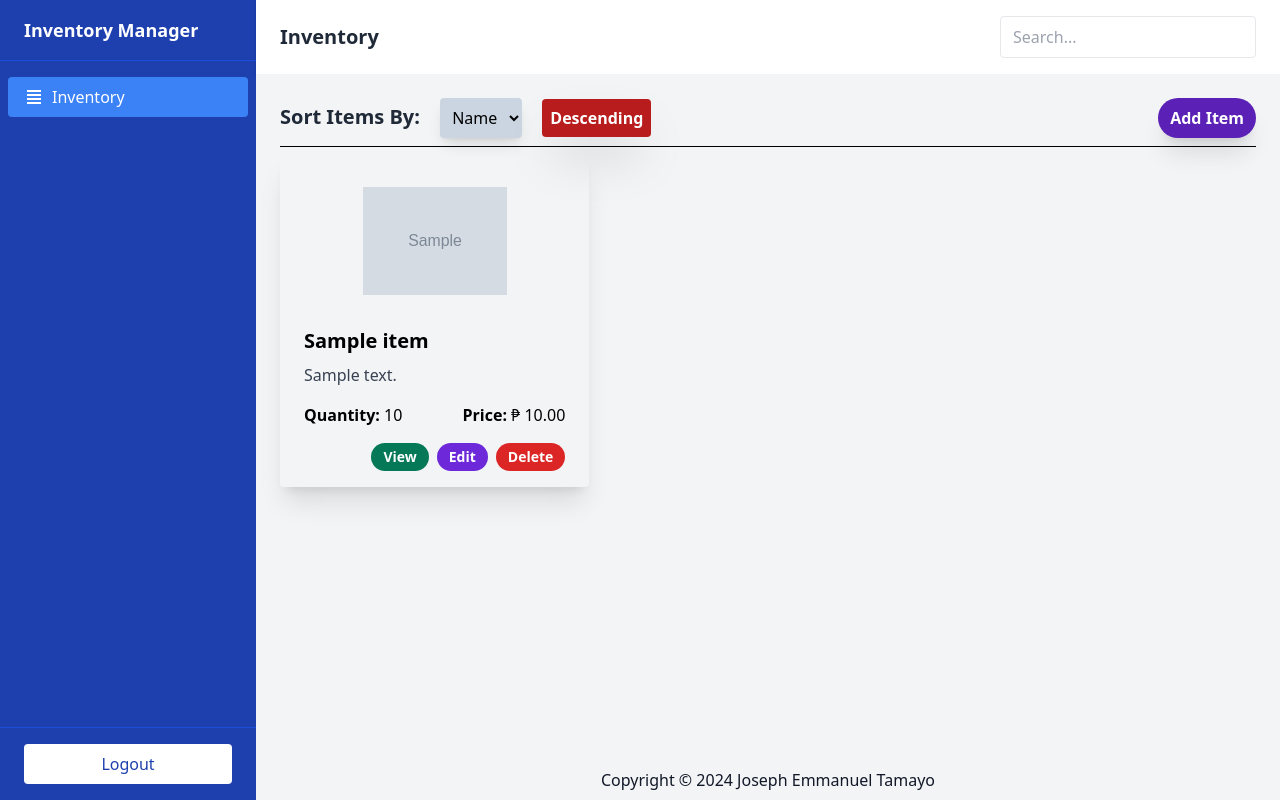
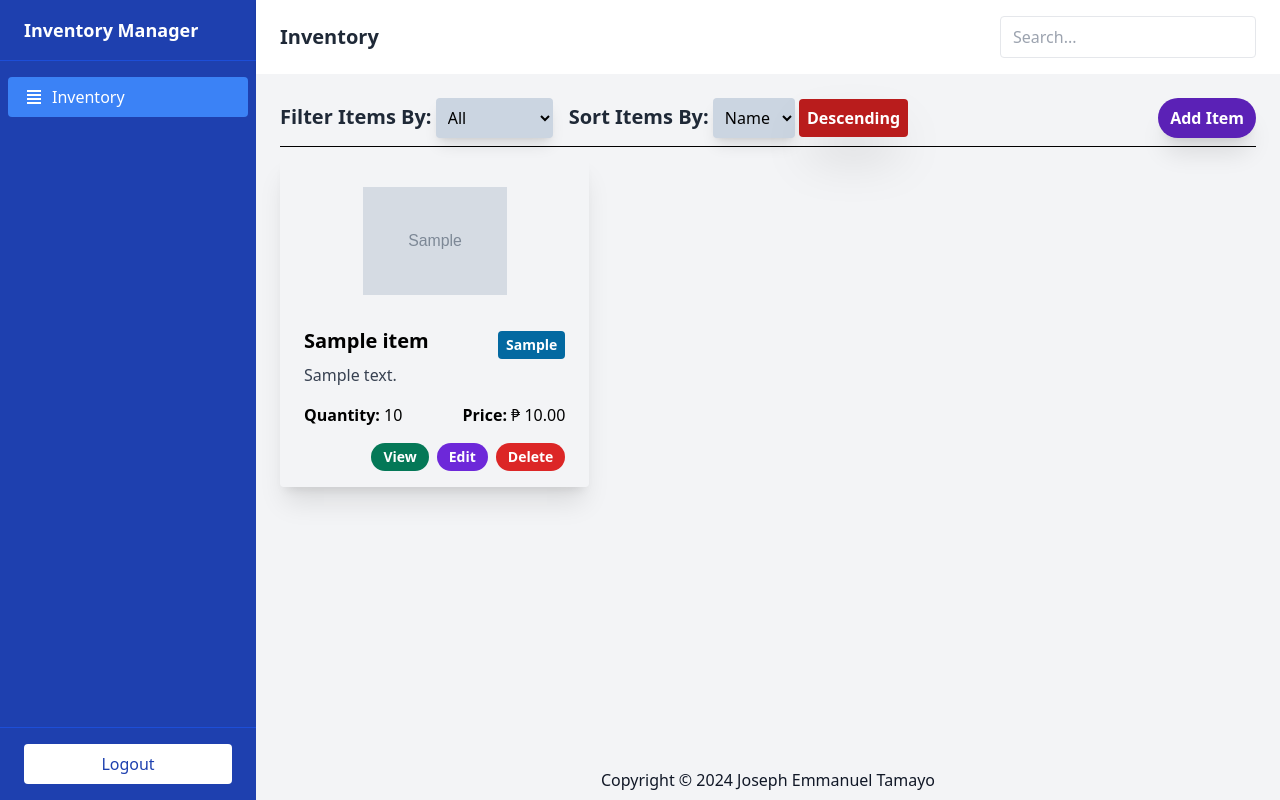
Before and after one commit to jetyamato/bayan-academy-project, a Node server app: page /items in a window 1280 px wide. Run offline with Node 20, Linux system fonts and the light colour scheme; a user stored in the database is signed in; tables that the repository leaves empty hold one stand-in row (values such as "Sample post"); grey boxes marked "Sample" are stand-in pictures; some libraries are stand-ins or nearby versions.

Commit message:
Filtering Items

```diff
--- a/public/js/items-scripts.js
+++ b/public/js/items-scripts.js
@@ -14,6 +14,7 @@ document.addEventListener("DOMContentLoaded", function () {
   const sortOrderButton = document.querySelector('label[for="sortOrder"]');
   const sortOrderToggle = document.getElementById("sortOrder");
   const sortCriterion = document.querySelector('#sort');
+  const filterCriterion = document.querySelector('#filter');
   let modalMode = modalOverlay.dataset.modalMode;
 
   function updateSortOrderState() {
@@ -294,6 +295,10 @@ document.addEventListener("DOMContentLoaded", function () {
     window.location.href = `/items?sort=${sortCriterion.value}:${sortOrderToggle.checked ? "asc" : "desc"}`;
   });
 
+  filterCriterion.addEventListener("change", function () {
+    window.location.href = `/items?category=${filterCriterion.value}`;
+  });
+
   logoutButton.addEventListener("click", function () {
     Swal.fire({
       title: "Are you sure?",
--- a/src/controllers/itemController.js
+++ b/src/controllers/itemController.js
@@ -12,7 +12,12 @@ exports.getAllItems = async (req, res) => {
     const [field, order] = sortParam.split(":");
     const sort = { [field]: order === "desc" ? -1 : 1 };
 
-    const result = await paginateItems(page, limit, {}, sort);
+    let query = {};
+    if (req.query.category && req.query.category.toLowerCase() !== "all") {
+      query.category = { $regex: new RegExp(`^${req.query.category}$`, "i") }; // Case-insensitive match
+    }
+
+    const result = await paginateItems(page, limit, query, sort);
     const data = {
       items: result.docs,
       pagination: {
@@ -24,6 +29,7 @@ exports.getAllItems = async (req, res) => {
       },
       activeLink: "items",
       sortParam,
+      filter: query.category,
     };
 
     return res.render("items/all", {data});
--- a/src/middleware/authenticateToken.js
+++ b/src/middleware/authenticateToken.js
@@ -7,15 +7,16 @@ function authenticateToken(req, res, next) {
 
   if (!token) {
     return res.redirect('/auth/login');
+  } else {
+    jwt.verify(token, secretKey, (err, user) => {
+      if (err) {
+        return res.status(403).json({ message: 'Forbidden' });
+      }
+      req.user = user;
+      next();
+    });
   }
 
-  jwt.verify(token, secretKey, (err, user) => {
-    if (err) {
-      return res.status(403).json({ message: 'Forbidden' });
-    }
-    req.user = user;
-    next();
-  });
 }
 
 module.exports = authenticateToken;
--- a/src/views/items/add.ejs
+++ b/src/views/items/add.ejs
@@ -36,6 +36,12 @@
               placeholder="Enter item description"></textarea>
           </div>
           <div class="mb-4">
+            <label class="block text-gray-700">Category</label>
+            <input type="text" name="itemCategory" id="itemCategory"
+              class="border border-gray-300 rounded w-full p-2 focus:outline-none focus:ring focus:border-blue-300"
+              placeholder="Enter item category">
+          </div>
+          <div class="mb-4">
             <label class="block text-gray-700">Quantity</label>
             <input type="number" name="itemQuantity" id="itemQuantity"
               class="border border-gray-300 rounded w-full p-2 focus:outline-none focus:ring focus:border-blue-300"
--- a/src/views/items/all.ejs
+++ b/src/views/items/all.ejs
@@ -1,10 +1,22 @@
-<% const { items, activeLink, pagination, sortParam } = data %>
+<% const { items, activeLink, pagination, sortParam, filter } = data %>
 <% const sortCriterionValue = sortParam.split(':')[0] %>
 <% const sortOrderValue = sortParam.split(':')[1] %>
+<% const filterParam = filter ? filter : "" %>
 <%- include('../partials/header', { activeLink }) %>
   <main class="flex-1 p-6 bg-gray-100">
     <div class="flex justify-between">
-      <div class="flex-1 justify-between items-center space-x-4">
+      <div class="flex-1 flex items-center space-x-4">
+        <div>
+          <p class="inline-block text-xl font-semibold text-gray-800">Filter Items By:</p>
+          <select name="filter" id="filter" class="rounded p-2 bg-slate-300 shadow-lg">
+            <option value="all" <%= filterParam === "all" ? "selected" : "" %>>All</option>
+            <option value="electronics" <%= filterParam === "electronics" ? "selected" : "" %>>Electronics</option>
+            <option value="clothing" <%= filterParam === "clothing" ? "selected" : "" %>>Clothing</option>
+            <option value="food" <%= filterParam === "food" ? "selected" : "" %>>Food</option>
+            <option value="furniture" <%= filterParam === "furniture" ? "selected" : "" %>>Furniture</option>
+          </select>
+        </div>
+        <div>
           <p class="inline-block text-xl font-semibold text-gray-800">Sort Items By:</p>
           <select name="sort" id="sort" class="rounded p-2 bg-slate-300 shadow-lg">
             <option value="name" <%= sortCriterionValue === "name" ? "selected" : "" %>>Name</option>
@@ -14,6 +26,7 @@
             Ascending
           </label>
           <input type="checkbox" name="sortOrder" id="sortOrder" class="hidden" <%= sortOrderValue === "asc" ? "checked" : "" %>>
+        </div>
       </div>
       <button type="button" id="addItemButton" class="rounded-full bg-violet-800 hover:bg-violet-600 py-2 px-3 font-semibold text-white shadow-xl">
         Add Item
--- a/src/views/items/card.ejs
+++ b/src/views/items/card.ejs
@@ -1,13 +1,18 @@
 <% const id = item.id %>
-<% const { name, description, price, quantity, image } = item %>
+<% const { name, description, category, price, quantity, image } = item %>
 
 <div class="max-w-sm rounded overflow-hidden shadow-xl transition ease-in-out duration-300 hover:scale-105">
   <div class="max-w-36 max-h-36 mx-auto mt-8">
     <img class="w-full h-auto max-w-full max-h-full object-cover" src="<%= image %>" alt="Card image">
   </div>
   <div class="px-6 pt-8">
-    <div class="font-bold text-xl mb-2">
-      <%= name %>
+    <div class="flex justify-between items-center">
+      <div class="font-bold text-xl mb-2">
+        <%= name %>
+      </div>
+      <div class="inline-block bg-sky-700 rounded px-2 py-1 text-sm font-semibold text-white">
+        <%= category %>
+      </div>
     </div>
     <p class="text-gray-700 text-base">
       <%- description ? description : "<span class='italic'>No description provided</span>" %>
```
Also changed, not shown: 1 other file. Lines whose indentation alone changed are shown as unchanged.
